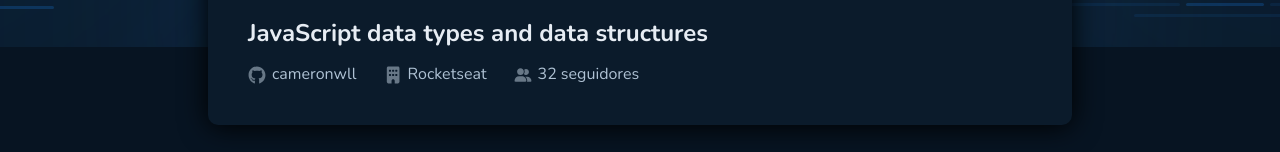
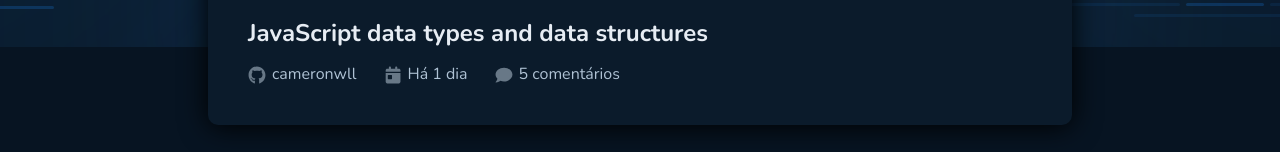
Before and after one commit to Guilherme549/GitHub-Blogs, a React (Vite) app in the folder github-blogs/: page /post in a window 1280 px wide. Shown: the part 249-401 px from the top of the page. Built offline with nearby package versions, Linux system fonts and the light colour scheme.

Commit message:
PostInto: Fixed

```diff
--- a/github-blogs/src/components/Profile/HeaderProfile/index.tsx
+++ b/github-blogs/src/components/Profile/HeaderProfile/index.tsx
@@ -66,12 +66,12 @@ export function HeaderProfile({ styleSelect }: Props) {
                                 cameronwll
                             </span>
                             <span>
-                                <img src="./icons/building-solid.svg" />
-                                Rocketseat
+                                <img src="./icons/calendar-day-solid.svg" />
+                                Há 1 dia
                             </span>
                             <span>
-                                <img src="./icons/user-group-solid.svg" />
-                                32 seguidores
+                                <img src="./icons/comment-solid.svg" />
+                                5 comentários
                             </span>
                         </UserStats>
                     </div>
--- a/github-blogs/src/pages/PostContent/index.tsx
+++ b/github-blogs/src/pages/PostContent/index.tsx
@@ -2,6 +2,10 @@ import { HeaderProfile } from "../../components/Profile/HeaderProfile";
 
 export function PostContent(){
     return(
+        <>
         <HeaderProfile styleSelect="PostInto"/>
+
+
+        </>
     )
 }
```
